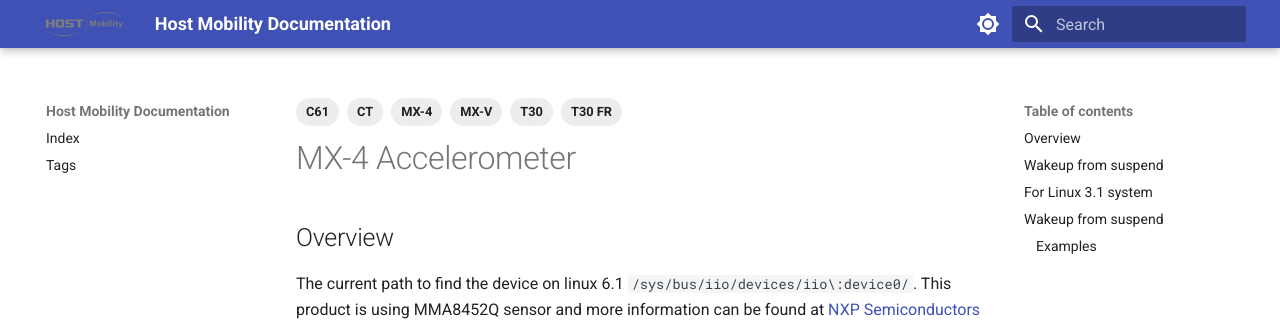
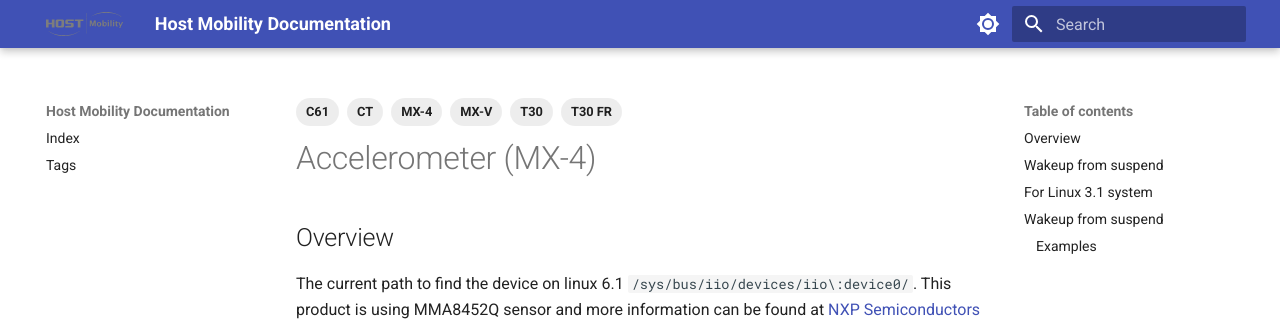
Before and after one commit to hostmobility/documentation, an MkDocs documentation site: the page built from docs/interfaces/mx4/accelerometer.md, in a window 1280 px wide and 900 px high. Shown: the top 326 px of the window. Built offline with MkDocs 1.6.1 and Material for MkDocs 9.7.7, drawn with Linux system fonts in a browser that asks for light colours.

```diff
--- a/docs/interfaces/mx4/accelerometer.md
+++ b/docs/interfaces/mx4/accelerometer.md
@@ -1,5 +1,5 @@
 ---
-title: MX-4 Accelerometer
+title: Accelerometer (MX-4)
 tags:
     - C61
     - MX-4
```
